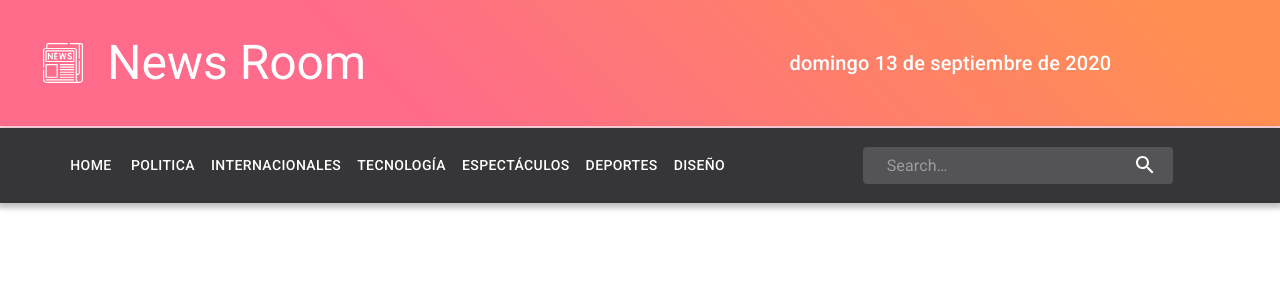
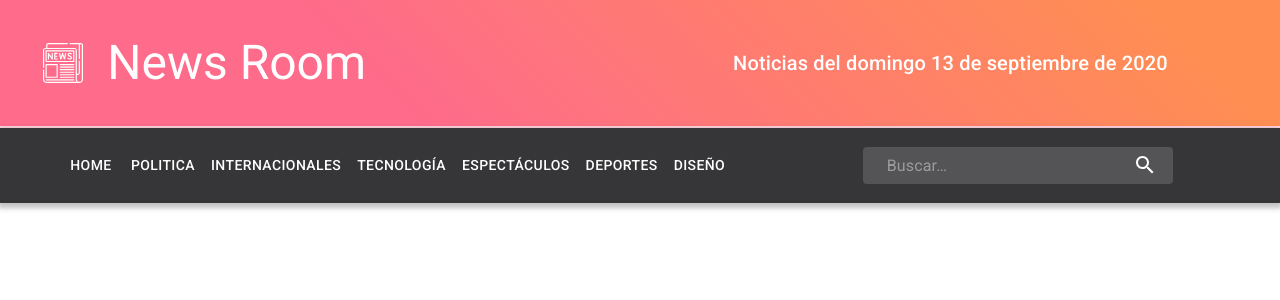
Before and after one commit to alazzuri/newsRoom, a React (Create React App) app: page / in a window 1280 px wide. Shown: the top 300 px of the page. Built offline with nearby package versions, Linux system fonts and the light colour scheme; no server answers.

Commit message:
Adding loading spinner and search screen

```diff
--- a/package.json
+++ b/package.json
@@ -22,6 +22,7 @@
     "react-redux": "^7.2.1",
     "react-router-dom": "^5.2.0",
     "react-scripts": "3.4.1",
+    "react-spinners": "^0.9.0",
     "typescript": "~3.7.2"
   },
   "scripts": {
--- a/src/App.tsx
+++ b/src/App.tsx
@@ -6,13 +6,14 @@ import { store } from "./store";
 import Header from "./components/Header";
 import Navbar from "./components/Navbar";
 import { BrowserRouter as Router } from "react-router-dom";
+import Spinner from "./components/Spinner";
 
 function App() {
   return (
     <div>
       <Provider store={store}>
         <Router>
-          <Suspense fallback={<div>Loading...</div>}>
+          <Suspense fallback={<Spinner />}>
             <Header />
             <Navbar />
             <Routes />
--- a/src/actions/index.ts
+++ b/src/actions/index.ts
@@ -1,26 +1,10 @@
-//REDUX
-import { ThunkAction } from "redux-thunk";
-import { Store } from "../store";
-import { Action } from "redux";
-import { useSelector } from "react-redux";
-
 //ACTION TYPES
 import {
   TOGGLE_LOADING,
-  SET_INPUT_TEXT,
+  SET_SEARCH_WORD,
   SET_NEWS_DATA,
   SET_CATEGORY,
 } from "./types";
-
-//UITLS
-import { HOME_FEED, BY_CATEGORY, BY_WORD } from "../utils/constants";
-
-//API
-import {
-  getLatestNews,
-  getNewsByCategory,
-  getNewsByWord,
-} from "../provider/canillitaApp";
 
 //TYPESCRIPT
 import { News } from "../interfaces/news";
@@ -30,8 +14,8 @@ export const toggleLoading = (currentLoadingStatus: boolean) => ({
   value: !currentLoadingStatus,
 });
 
-export const setInputText = (text: string) => ({
-  type: SET_INPUT_TEXT,
+export const setSearchWord = (text: string) => ({
+  type: SET_SEARCH_WORD,
   value: text,
 });
 
--- a/src/actions/types.ts
+++ b/src/actions/types.ts
@@ -1,4 +1,4 @@
 export const SET_NEWS_DATA = "SET_NEWS_DATA";
-export const SET_INPUT_TEXT = "SET_INPUT_TEXT";
+export const SET_SEARCH_WORD = "SET_SEARCH_WORD";
 export const TOGGLE_LOADING = "TOGGLE_LOADING";
 export const SET_CATEGORY = "SET_CATEGORY";
--- a/src/components/Header/index.tsx
+++ b/src/components/Header/index.tsx
@@ -37,6 +37,7 @@ const Header = () => {
         </Grid>
         <Grid xs={12} md={6} item classes={{ root: styles.dateContainer }}>
           <Typography variant="h6">
+            {`Noticias del `}
             <Moment format="dddd LL" local>
               {currentDate}
             </Moment>
--- a/src/components/Navbar/index.tsx
+++ b/src/components/Navbar/index.tsx
@@ -1,8 +1,13 @@
 //REACT
-import React from "react";
+import React, { ChangeEvent, SyntheticEvent } from "react";
 
 //COMPONENTS
 import MobileTabBar from "../TabBar";
+
+//REDUX
+import { useDispatch, useSelector } from "react-redux";
+import { Store } from "../../store";
+import { setSearchWord } from "../../actions";
 
 //MATERIAL UI
 import { AppBar, Button, Grid } from "@material-ui/core";
@@ -13,7 +18,7 @@ import InputBase from "@material-ui/core/InputBase";
 import { useStyles } from "./styles";
 
 //ROUTES
-import { Link } from "react-router-dom";
+import { Link, useHistory } from "react-router-dom";
 
 //UTILS
 import { newsCategories } from "../../utils/constants";
@@ -26,6 +31,9 @@ interface NavRoute {
 
 const Navbar = () => {
   const styles = useStyles();
+  const history = useHistory();
+  const searchWord = useSelector((state: Store) => state.searchWord);
+  const dispatch = useDispatch();
 
   const renderNavRoutes = (routes: Array<NavRoute>) => (
     <>
@@ -34,8 +42,11 @@ const Navbar = () => {
           Home
         </Button>
       </Link>
-      {routes.map((category) => (
-        <Link to={`/category/${category.path}`}>
+      {routes.map((category, index) => (
+        <Link
+          to={`/category/${category.path}`}
+          key={`${index}-${category.path}`}
+        >
           <Button color="inherit" classes={{ root: styles.button }}>
             {category.name}
           </Button>
@@ -44,25 +55,37 @@ const Navbar = () => {
     </>
   );
 
+  const onHandleSearch = (e: SyntheticEvent) => {
+    dispatch(setSearchWord(""));
+    history.push(`/search/${searchWord}`);
+    e.preventDefault();
+  };
+
+  const onInputChange = (e: ChangeEvent<HTMLInputElement>) => {
+    dispatch(setSearchWord(e.target.value));
+  };
+
   return (
     <AppBar position="relative" classes={{ root: styles.root }}>
       <Grid md={7} xs={1} classes={{ root: styles.desktopNavbar }}>
         {renderNavRoutes(newsCategories)}
       </Grid>
       <Grid md={3} classes={{ root: styles.searchContainer }}>
-        <div className={styles.search}>
+        <form className={styles.search} onSubmit={onHandleSearch}>
           <InputBase
-            placeholder="Search…"
+            placeholder="Buscar…"
             classes={{
               root: styles.inputRoot,
               input: styles.inputInput,
             }}
             inputProps={{ "aria-label": "search" }}
+            onChange={onInputChange}
+            value={searchWord}
           />
           <div className={styles.searchIcon}>
             <SearchIcon />
           </div>
-        </div>
+        </form>
       </Grid>
       <MobileTabBar />
     </AppBar>
--- /dev/null
+++ b/src/components/Spinner/index.tsx
@@ -0,0 +1,16 @@
+import React from "react";
+
+import { PacmanLoader } from "react-spinners";
+import { useStyles } from "./styles";
+
+const Spinner = () => {
+  const styles = useStyles();
+
+  return (
+    <div className={styles.root}>
+      <PacmanLoader color="#ffffff" />
+    </div>
+  );
+};
+
+export default Spinner;
--- /dev/null
+++ b/src/components/Spinner/styles.ts
@@ -0,0 +1,14 @@
+import { makeStyles } from "@material-ui/core/styles";
+
+export const useStyles = makeStyles((theme) => ({
+  root: {
+    width: "100%",
+    height: "100vh",
+    background: "#363537",
+    position: "absolute",
+    zIndex: 10,
+    display: "flex",
+    justifyContent: "center",
+    alignItems: "center",
+  },
+}));
--- a/src/index.css
+++ b/src/index.css
@@ -15,4 +15,5 @@ code {
 
 a {
   color: inherit;
+  text-decoration: inherit;
 }
--- a/src/pages/newsBySearchWord/index.tsx
+++ b/src/pages/newsBySearchWord/index.tsx
@@ -1,13 +1,39 @@
 //REACT
-import React from "react";
+import React, { useEffect } from "react";
+
+//REDUX
+import { useDispatch, useSelector } from "react-redux";
+import { Store } from "../../store";
+import { Action, ThunkAction } from "@reduxjs/toolkit";
 
 //ROUTER
 import { useParams } from "react-router-dom";
+import { setNewsData } from "../../actions";
+
+//UTILS
+import { getNewsByWord } from "../../provider/canillitaApp";
+import NewsContainer from "../../containers/NewsContainer";
 
 const NewsBySearchWord = () => {
-  const { word } = useParams();
+  const dispatch = useDispatch();
+  const { word } = useParams<{ word: string }>();
+  const news = useSelector((state: Store) => state.newsData);
 
-  return <div>{word}</div>;
+  useEffect(() => {
+    const fetchNews = (
+      word: string
+    ): ThunkAction<void, Store, unknown, Action<string>> => {
+      dispatch(setNewsData([]));
+      return async (dispatch) => {
+        const response = await getNewsByWord(word);
+        dispatch(setNewsData(response));
+      };
+    };
+
+    dispatch(fetchNews(word));
+  }, [word]);
+
+  return <NewsContainer news={news} />;
 };
 
 export default NewsBySearchWord;
--- a/src/reducers/index.ts
+++ b/src/reducers/index.ts
@@ -1,7 +1,7 @@
 //ACTION TYPES
 import {
   TOGGLE_LOADING,
-  SET_INPUT_TEXT,
+  SET_SEARCH_WORD,
   SET_NEWS_DATA,
   SET_CATEGORY,
 } from "../actions/types";
@@ -14,7 +14,7 @@ import { News } from "../interfaces/news";
 
 const initialstate = {
   newsData: [],
-  inputText: "",
+  searchWord: "",
   isLoading: false,
   date: moment().format("YYYY-MM-DD"),
   category: 0,
@@ -23,7 +23,7 @@ const initialstate = {
 const rootReducer = (
   state: {
     newsData: News[] | never[];
-    inputText: string;
+    searchWord: string;
     isLoading: boolean;
     date: string;
     category: number;
@@ -36,8 +36,8 @@ const rootReducer = (
   switch (action.type) {
     case SET_NEWS_DATA:
       return { ...state, newsData: action.value };
-    case SET_INPUT_TEXT:
-      return { ...state, inputText: action.value };
+    case SET_SEARCH_WORD:
+      return { ...state, searchWord: action.value };
     case TOGGLE_LOADING:
       return { ...state, isLoading: action.value };
     case SET_CATEGORY:
```
Also changed, not shown: 1 other file (tests, documents, lock files or other folders).
